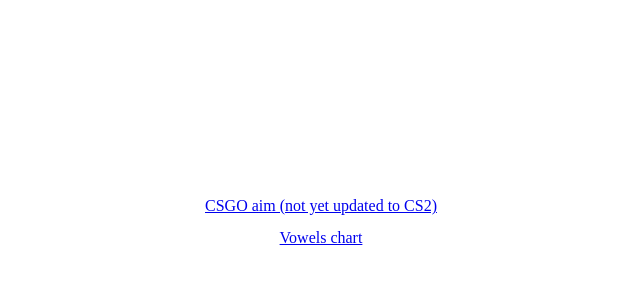
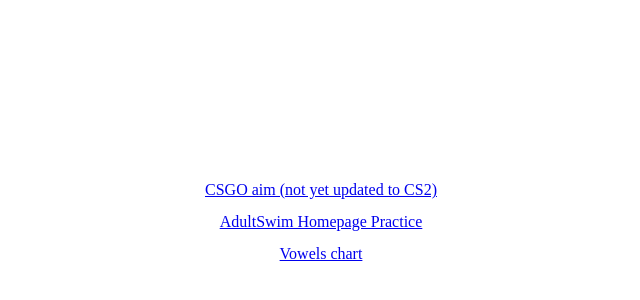
Before and after one commit to aoeskills/aoeskills.github.io, a plain HTML site: page index.html in a window 1280 px wide. Shown: the part 186-486 px from the top of the page, without its empty margins (327-967 px from the left). Drawn offline with Linux system fonts and the light colour scheme.

Commit message:
Update index.html

```diff
--- a/index.html
+++ b/index.html
@@ -21,6 +21,7 @@
 <body>
   <main>
     <a href="./cs-aim">CSGO aim (not yet updated to CS2)</a>
+    <a href="./practice-adultswim/dist">AdultSwim Homepage Practice</a>
     <a href="./vowels-chart">Vowels chart</a>
   </main>
 </body>
```
